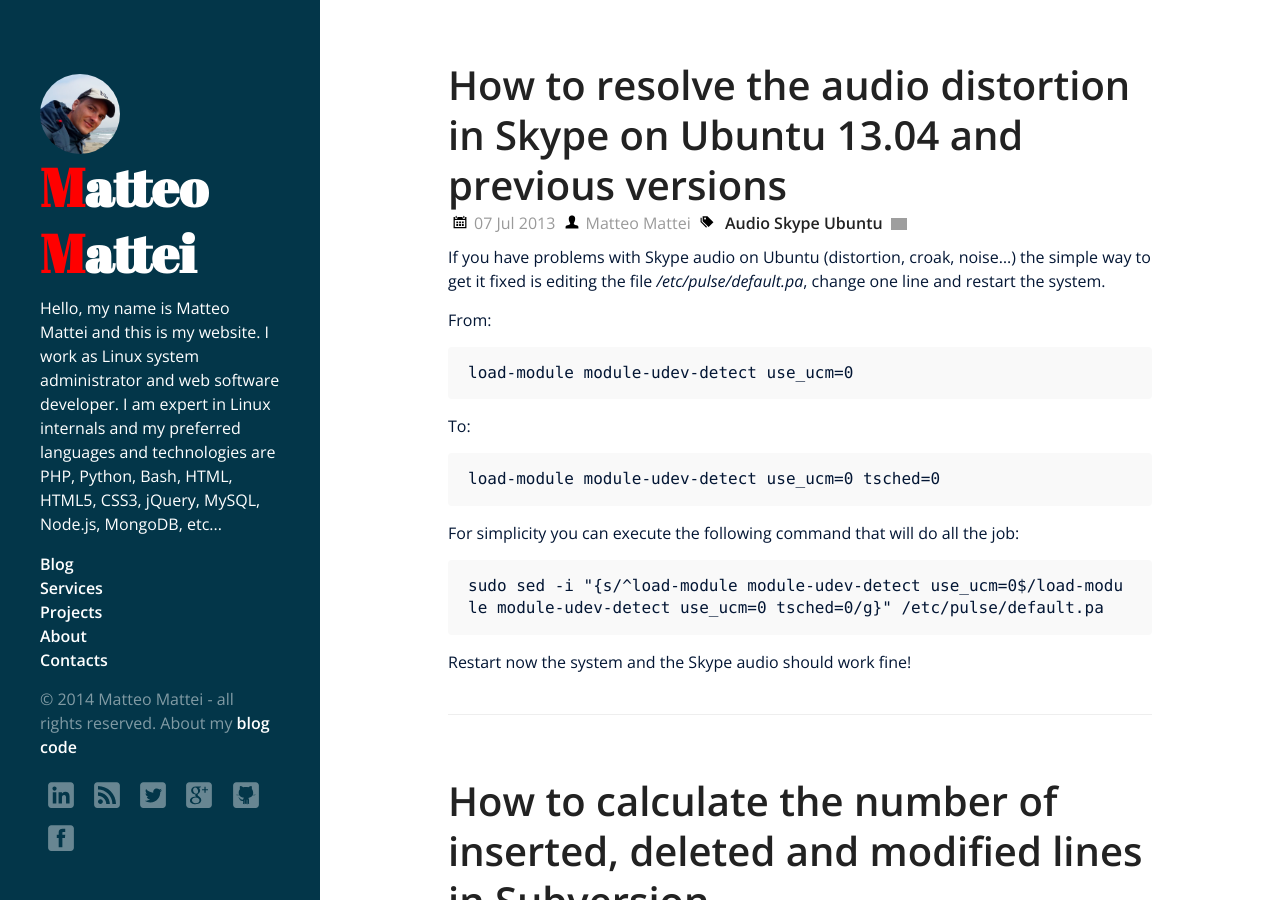
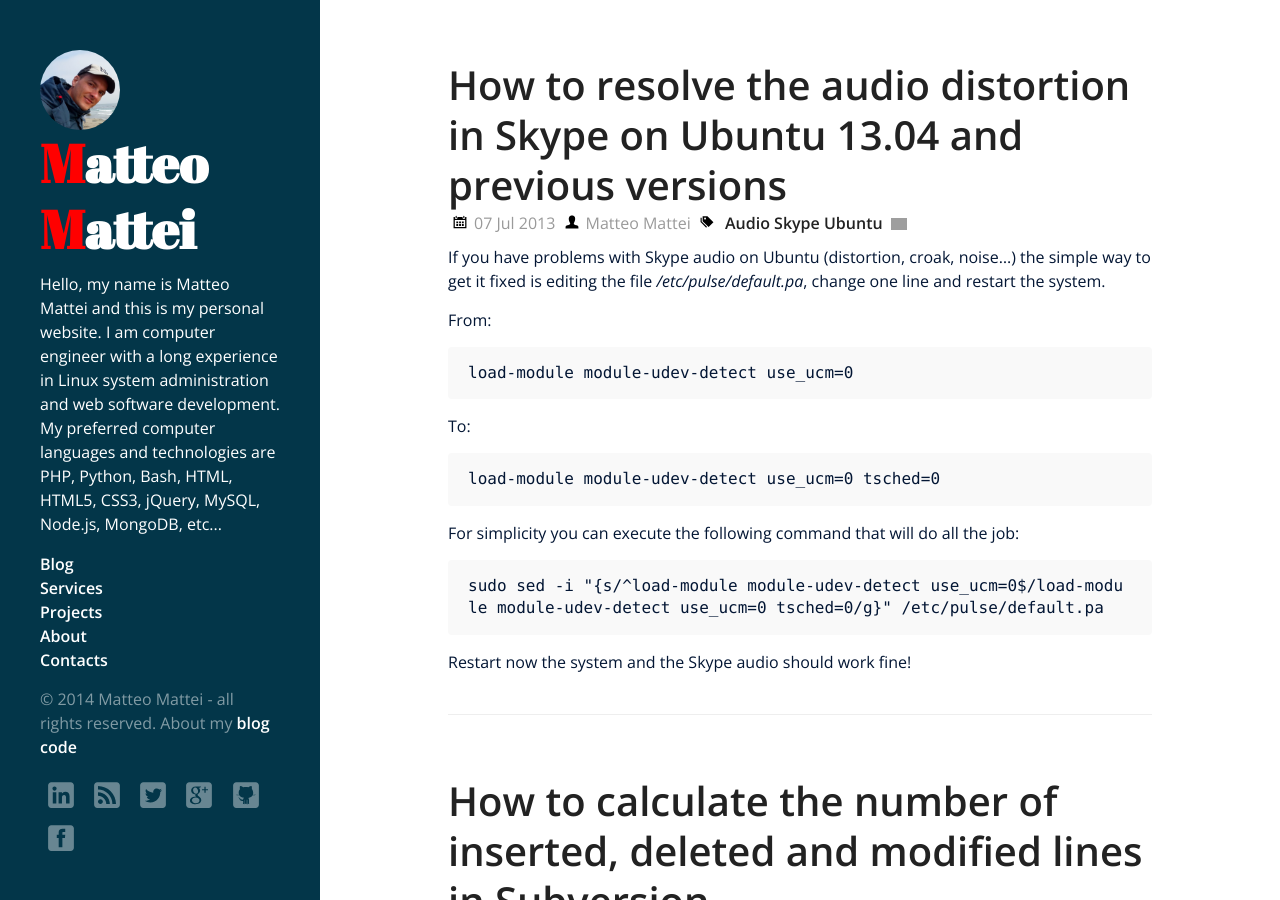
Before and after one commit to matteomattei/matteomattei.github.io, a Jekyll site: the page built from index.html, in a window 1280 px wide and 900 px high. Built offline with Jekyll 4.4.1, drawn with Linux system fonts in a browser that asks for light colours; Markdown is read by kramdown in place of the engine named in the settings; the list of posts is cut into pages by our own code; comment, search, counter and statistics services are not loaded; grey boxes are pictures that could not be loaded.

Commit message:
change main description

```diff
--- a/_config.yml
+++ b/_config.yml
@@ -1,9 +1,9 @@
 # Site settings
 title: '<span>M</span>atteo <span>M</span>attei'
 tagline: 'Matteo Mattei'
-description: "Hello, my name is Matteo Mattei and this is my website. I work as Linux system administrator and web software developer. I am expert in Linux internals and my preferred languages and technologies are PHP, Python, Bash, HTML, HTML5, CSS3, jQuery, MySQL, Node.js, MongoDB, etc..."
+description: "Hello, my name is Matteo Mattei and this is my personal website. I am computer engineer with a long experience in Linux system administration and web software development. My preferred computer languages and technologies are PHP, Python, Bash, HTML, HTML5, CSS3, jQuery, MySQL, Node.js, MongoDB, etc..."
 url: "http://matteomattei.github.io"
-version: 1.1.1
+version: 1.0
 author:
   name: Matteo Mattei
   email: info@matteomattei.com
```
